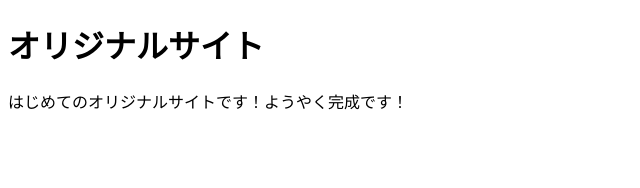
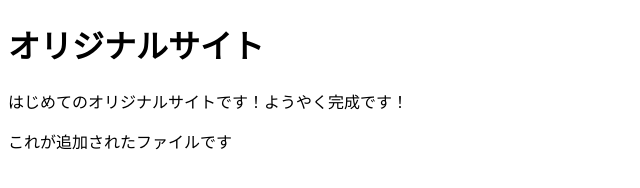
Before and after one commit to makiworktask-cyber/test, a plain HTML site: page index.html in a window 1280 px wide. Shown: the whole page, without its empty margins (0-640 px from the left). Drawn offline with Linux system fonts and the light colour scheme.

Commit message:
２回目のプッシュです

```diff
--- a/index.html
+++ b/index.html
@@ -8,5 +8,6 @@
 <body>
   <h1>オリジナルサイト</h1>
   <p>はじめてのオリジナルサイトです！ようやく完成です！</p>
+  <p>これが追加されたファイルです</p>
 </body>
 </html>
```
